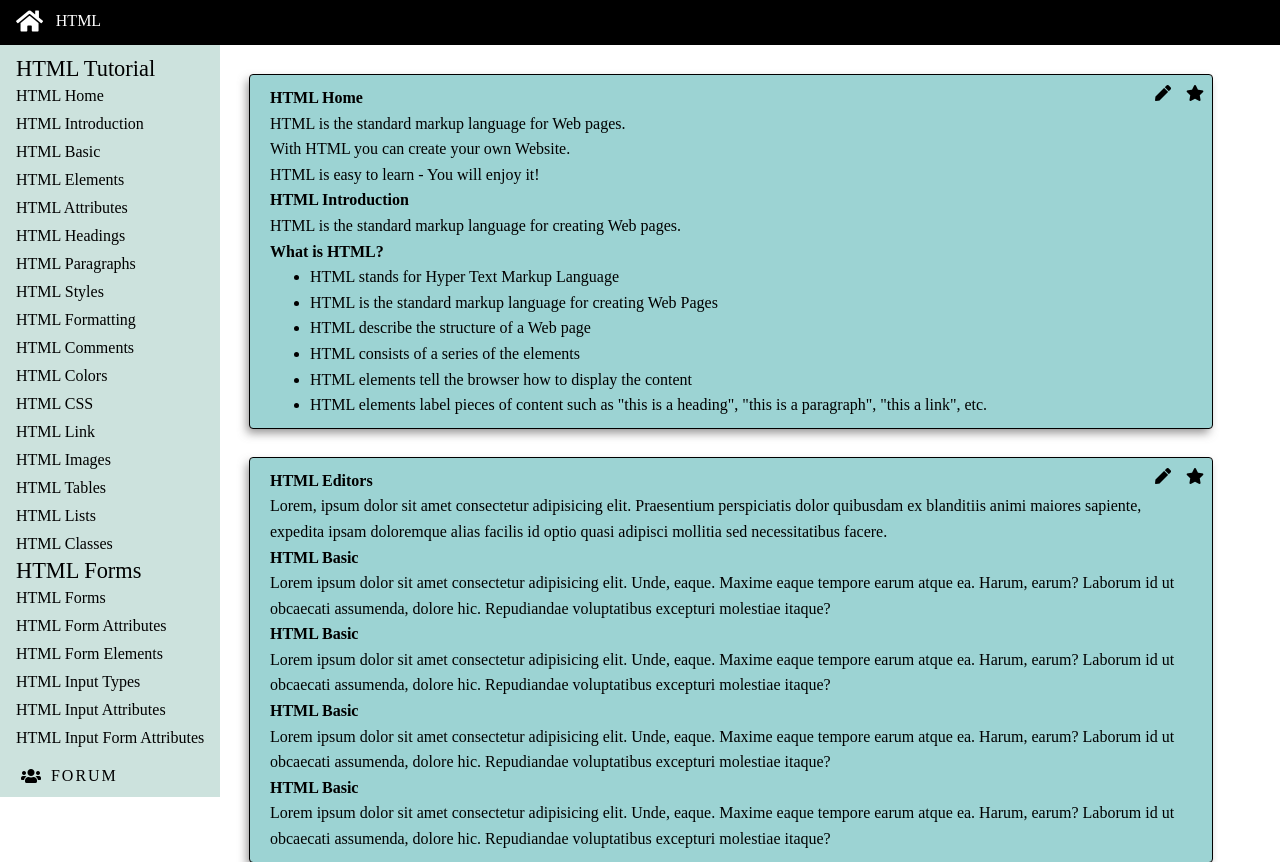
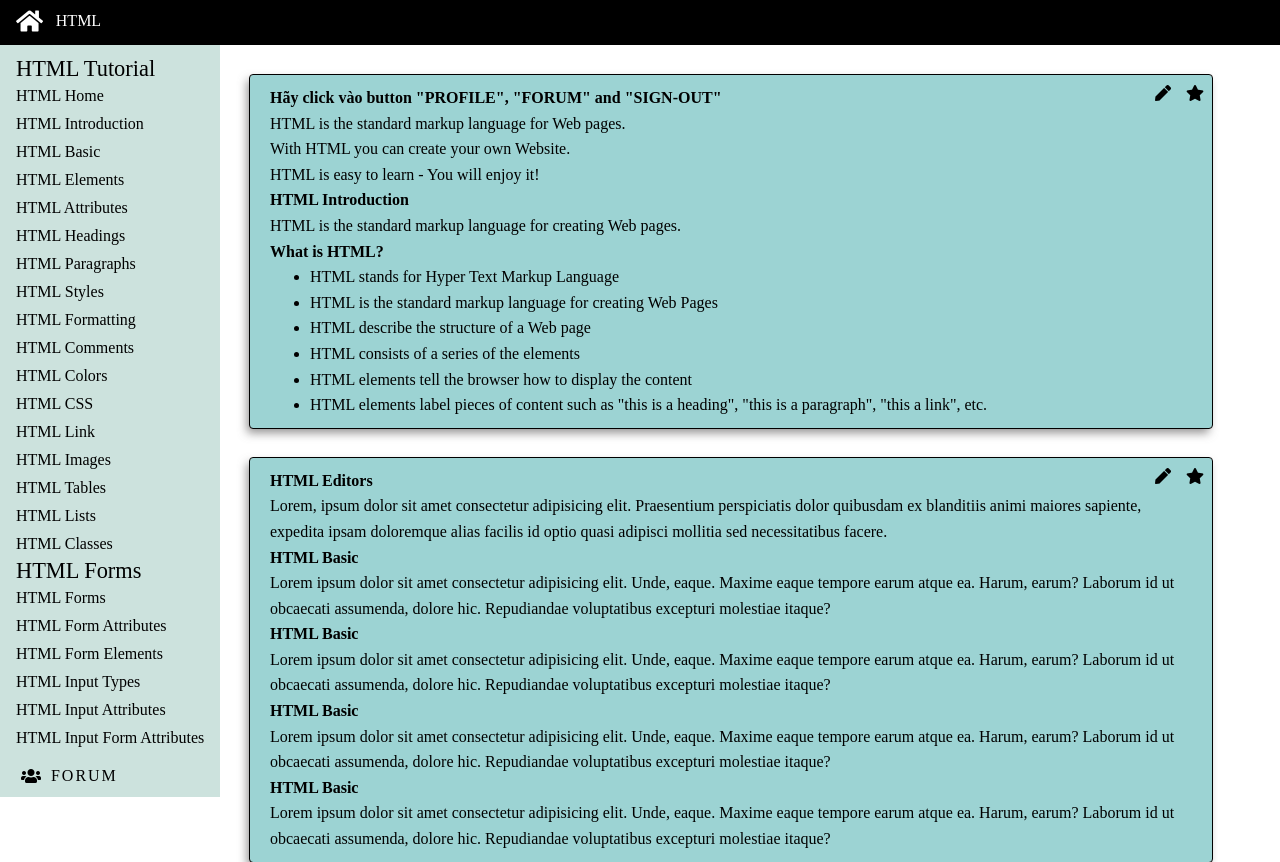
Before and after one commit to thng1642/thng1642.github.io, a plain HTML site: page SubjectClone/index.html in a window 1280 px wide. Shown: the part 83-945 px from the top of the page. Drawn offline with Linux system fonts and the light colour scheme.

Commit message:
Update index.html

```diff
--- a/SubjectClone/index.html
+++ b/SubjectClone/index.html
@@ -133,7 +133,7 @@
                     <i class="fas fa-star" id="marked_btn"></i>
                 </div>
 
-                <h2 id="home">HTML Home</h2>
+                <h2 id="home">Hãy click vào button "PROFILE", "FORUM" and "SIGN-OUT"</h2>
                 <p>HTML is the standard markup language for Web pages.</p>
                 <p>With HTML you can create your own Website.</p>
                 <p>HTML is easy to learn - You will enjoy it!</p>
```
